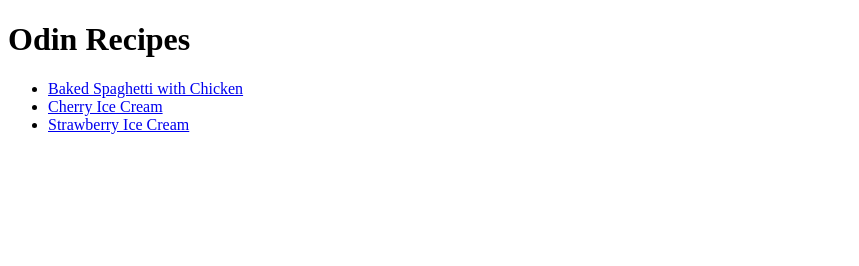
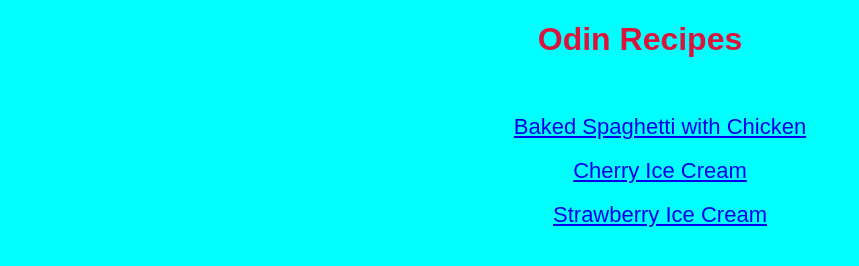
Before and after one commit to arnelsr/odin-recipes, a plain HTML site: page index.html in a window 1280 px wide. Shown: the whole page, without its empty margins (0-859 px from the left). Drawn offline with Linux system fonts and the light colour scheme.

Commit message:
Add css styles file

```diff
--- a/index.html
+++ b/index.html
@@ -5,12 +5,16 @@
     <meta http-equiv="X-UA-Compatible" content="IE=edge">
     <meta name="viewport" content="width=device-width, initial-scale=1.0">
     <title>Odin Recipes</title>
+    <link rel="stylesheet" href="styles.css">
 </head>
 <body>
     <h1>Odin Recipes</h1>
+    <br>
     <ul>
     <li><a href="recipes/spaghetti.html">Baked Spaghetti with Chicken</a></li>
+    <br>
     <li><a href="recipes/cherry-ice-cream.html">Cherry Ice Cream</a></li>
+    <br>
     <li><a href="recipes/strawberry-ice-cream.html">Strawberry Ice Cream</a></li>
     </ul>
 </body>
--- /dev/null
+++ b/styles.css
@@ -0,0 +1,14 @@
+/* styles.css */
+
+body {
+    background-color: aqua;
+    color:crimson;
+    text-align: center;
+    font-family: sans-serif;
+}
+li {
+    font-size: 22px;
+}
+ul {
+    list-style-type: none;
+}
```
